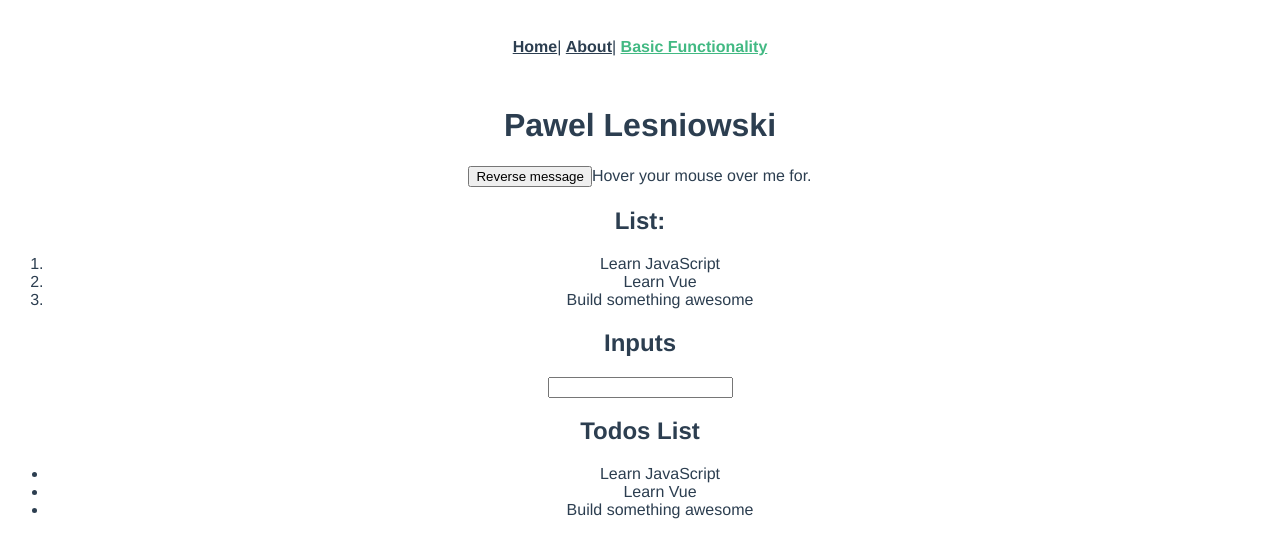
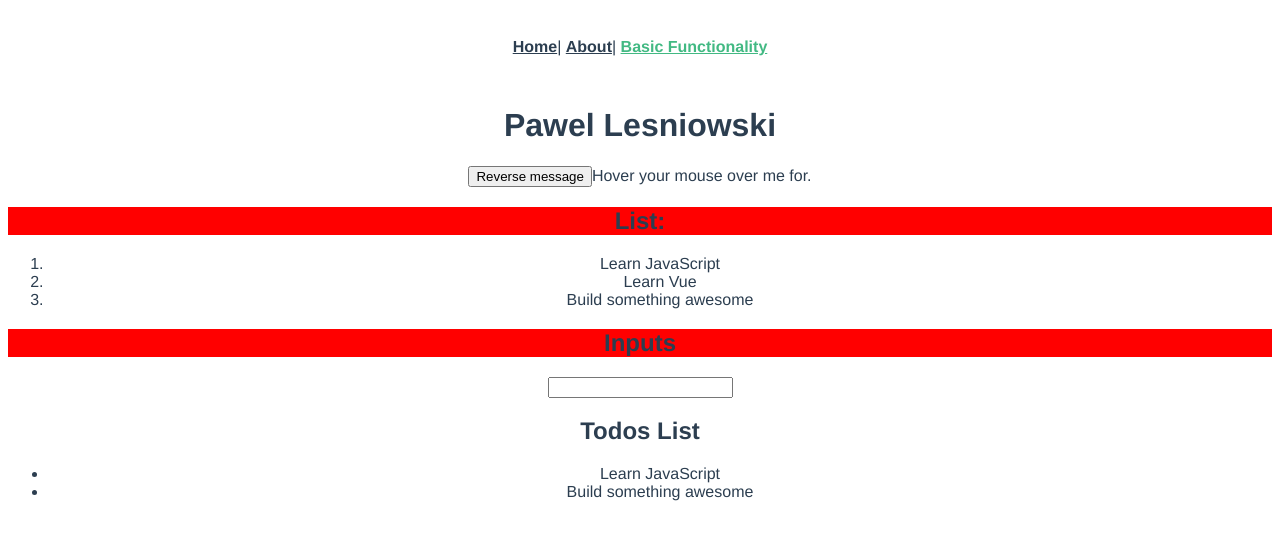
Before and after one commit to pawellesniowski/vue1-documentation-rundown, a Vue app: page /basic-functionality in a window 1280 px wide. Shown: the top 558 px of the page. Built offline with nearby package versions, Linux system fonts and the light colour scheme.

Commit message:
adds classes

```diff
--- a/src/components/BasicFunctionality.vue
+++ b/src/components/BasicFunctionality.vue
@@ -45,9 +45,9 @@ export default Vue.extend({
       message: "Pawel Lesniowski",
       hoverMessage: "to jest hover over",
       todos: [
-        { text: "Learn JavaScript" },
-        { text: "Learn Vue" },
-        { text: "Build something awesome" }
+        { text: "Learn JavaScript", isDone: false },
+        { text: "Learn Vue", isDone: true },
+        { text: "Build something awesome", isDone: false }
       ],
       inputValues: ""
     };
@@ -61,3 +61,9 @@ export default Vue.extend({
   }
 });
 </script>
+
+<style scoped>
+h2 {
+  background-color: red;
+}
+</style>
--- a/src/components/TodosList/TodosList.vue
+++ b/src/components/TodosList/TodosList.vue
@@ -1,7 +1,7 @@
 <template>
   <section>
     <h2>Todos List</h2>
-    <ul>
+    <ul class="doto-list">
       <TodosListItem v-for="todo in todos" :key="todo.text" :todo="todo" />
     </ul>
   </section>
@@ -16,6 +16,7 @@ export default Vue.extend({
   components: {
     TodosListItem
   },
+  // hooks:
   created: function() {
     console.log("created hook");
   },
--- a/src/components/TodosList/TodosListItem.vue
+++ b/src/components/TodosList/TodosListItem.vue
@@ -1,9 +1,18 @@
 <template>
-  <li>{{ todo.text }}</li>
+  <li
+    v-show="!todo.isDone"
+    :class="[todo.isDone ? 'is-done' : 'is-not-done']"
+    @click="toggleClass(todo)"
+  >{{ todo.text }}</li>
 </template>
 
 <script>
 export default {
-  props: ["todo"]
+  props: ["todo"],
+  methods: {
+    toggleClass: function(todo) {
+      todo.isDone = !todo.isDone;
+    }
+  }
 };
 </script>
--- a/src/views/About.vue
+++ b/src/views/About.vue
@@ -1,5 +1,6 @@
 <template>
   <div class="about">
     <h1>This is an about page</h1>
+    <h2>this is h2 heading</h2>
   </div>
 </template>
```
